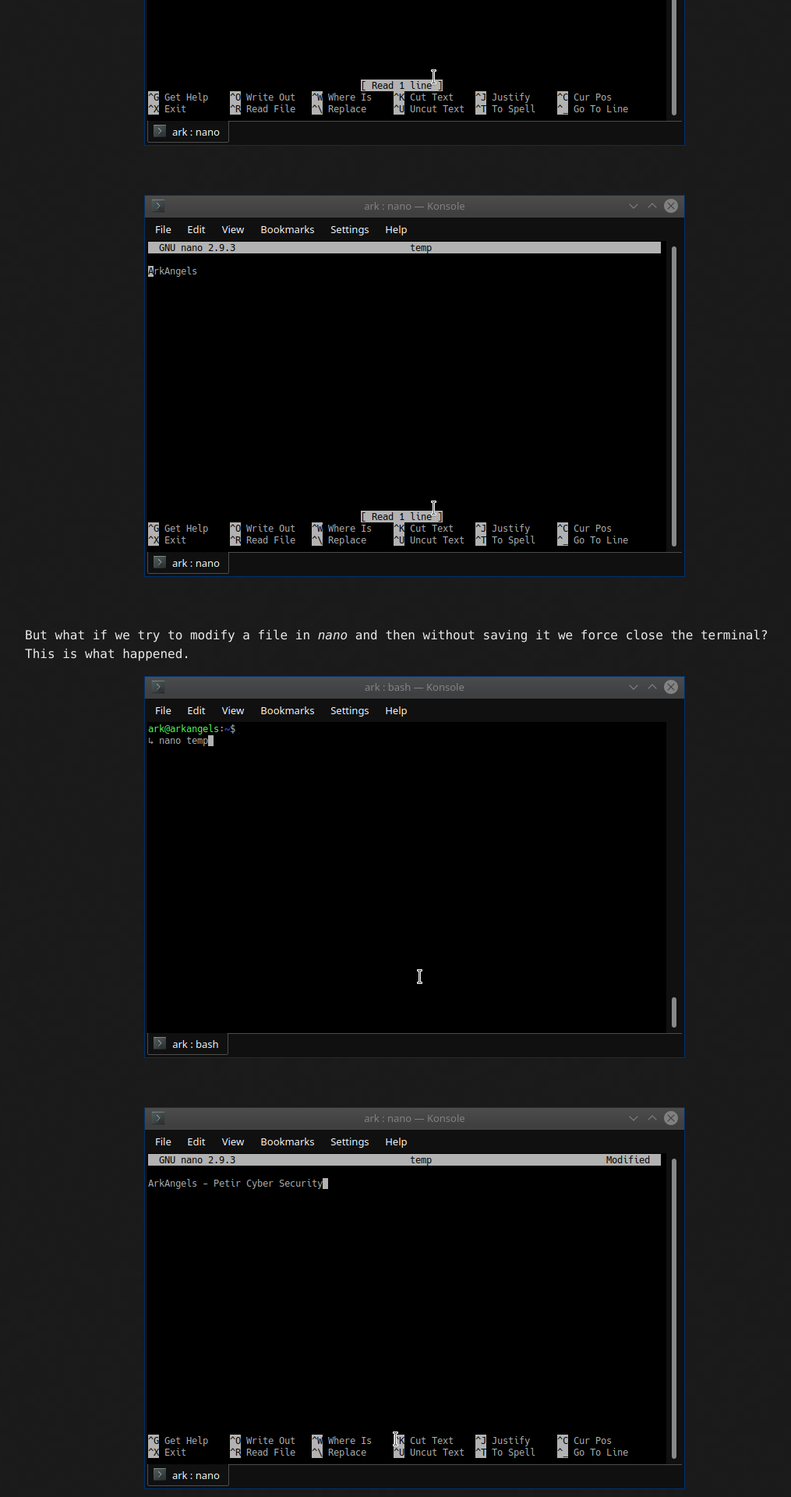
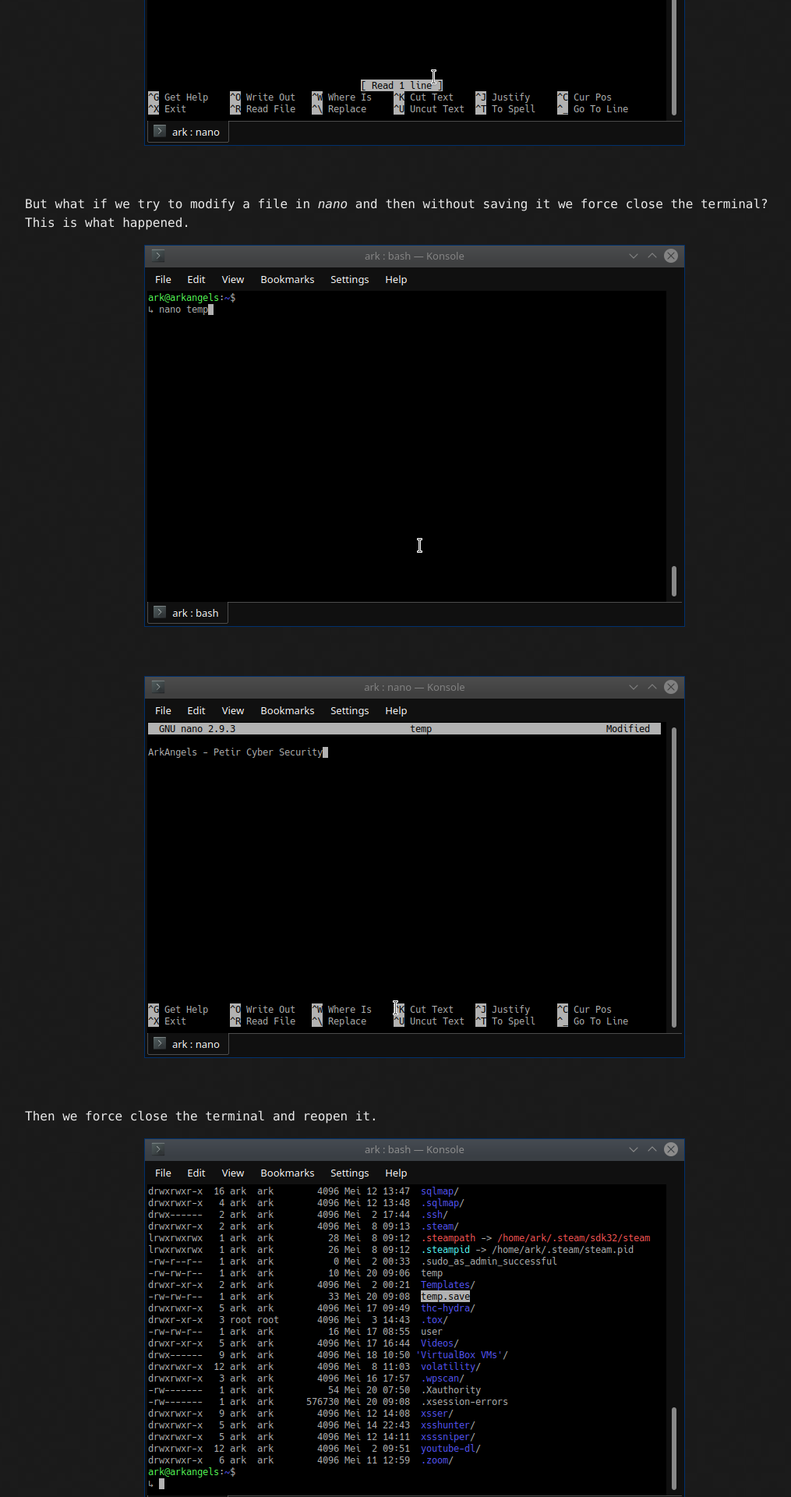
Before and after one commit to ArkAngels/ArkAngels.github.io, a Jekyll site: the page built from ctf/inshack2019/exploring_the_universe/index.md, in a window 1280 px wide. Shown: the part 3310-5230 px from the top of the page at 78% size, without its empty margins (108-1123 px from the left). Built offline with Jekyll 4.4.1, drawn with Linux system fonts in a browser that asks for light colours; the repository's description, which GitHub fills in, is left out.

```diff
--- a/ctf/inshack2019/exploring_the_universe/index.md
+++ b/ctf/inshack2019/exploring_the_universe/index.md
@@ -23,7 +23,6 @@ Let's get back to the challenge description. It says that the guy who wrote the
 So, first thing first, when we write anything using <i>nano</i> or <i>vim</i>, we can also save the file with whatever extension we want. That is, if you save the file properly.<br>
 <p align="center"><img src="https://blog.xarkangels.com/ctf/assets/inshack2019_explore/open_nano.png"></p><br>
 <p align="center"><img src="https://blog.xarkangels.com/ctf/assets/inshack2019_explore/write_nano.png"></p><br>
-<p align="center"><img src="https://blog.xarkangels.com/ctf/assets/inshack2019_explore/save_nano.png"></p><br>
 
 But what if we try to modify a file in <i>nano</i> and then without saving it we force close the terminal? This is what happened.<br>
 <p align="center"><img src="https://blog.xarkangels.com/ctf/assets/inshack2019_explore/open_nano.png"></p><br>
```
